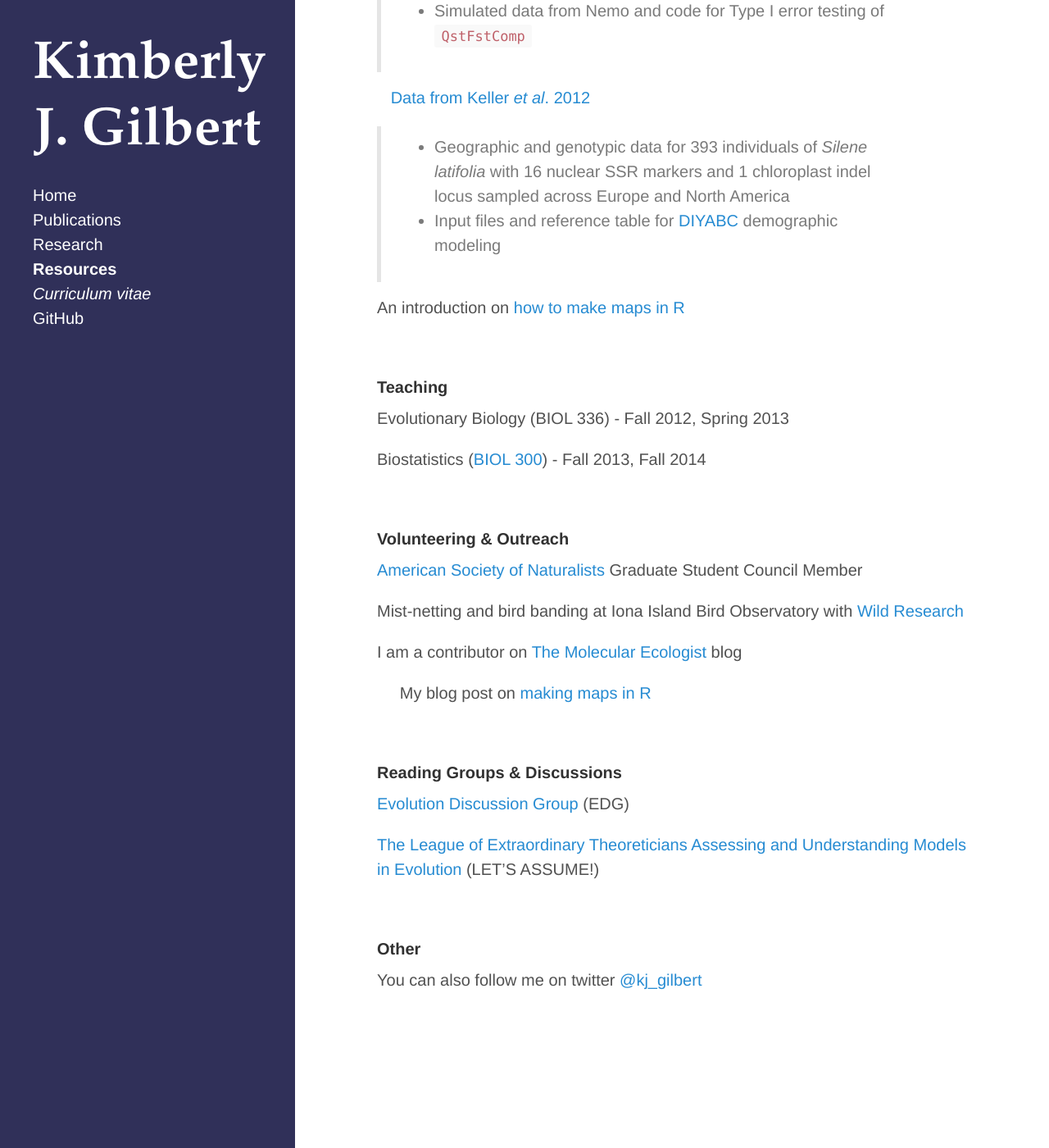
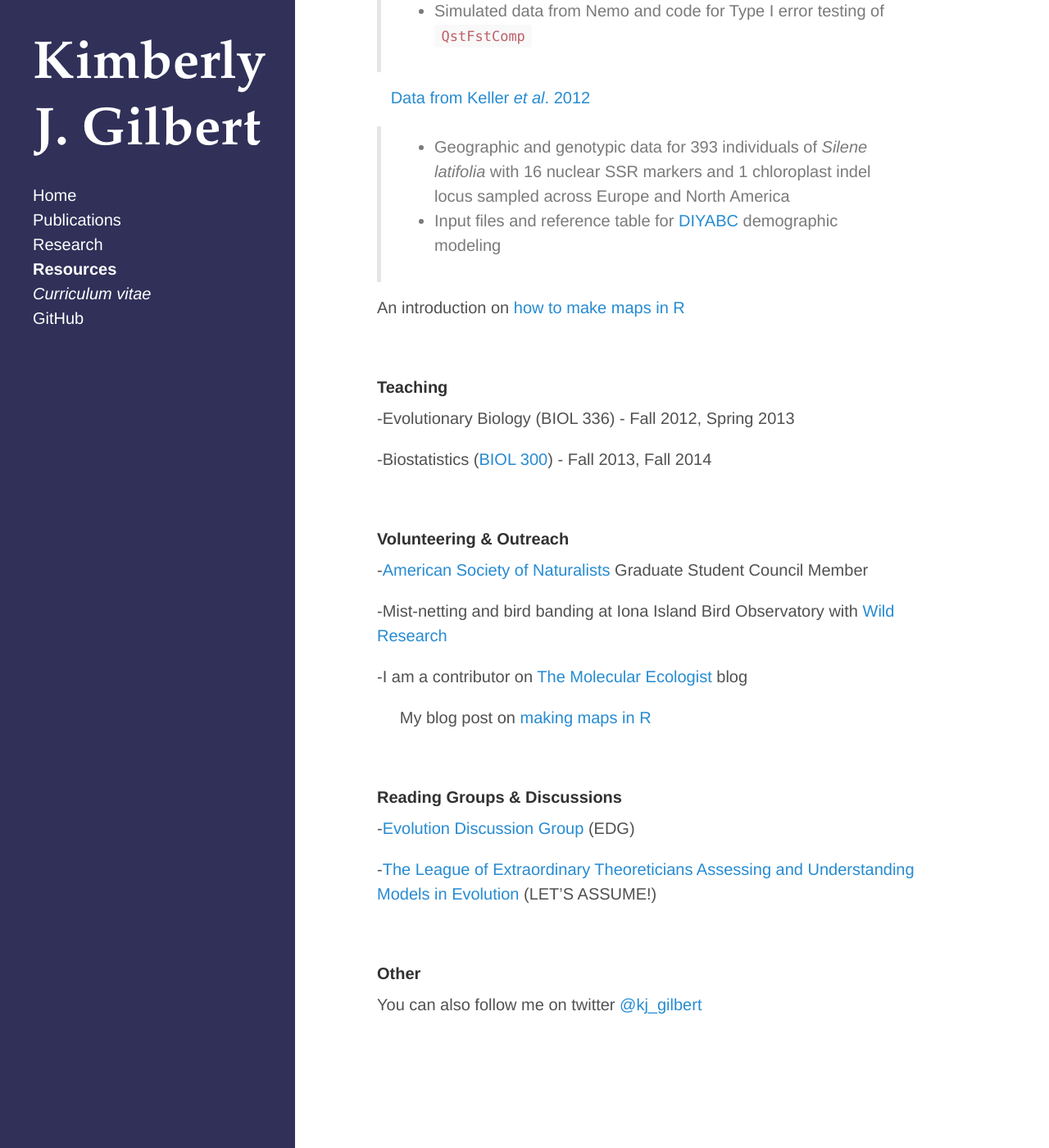
Before and after one commit to kjgilbert/kjgilbert.github.io, a Jekyll site: the page built from resources.md, in a window 1280 px wide and 1400 px high, scrolled down 441 px. Shown: the whole window at 82% size. Built offline with Jekyll 4.4.1, drawn with Linux system fonts in a browser that asks for light colours; Markdown is read by kramdown in place of the engine named in the settings.

```diff
--- a/resources.md
+++ b/resources.md
@@ -28,19 +28,19 @@ An introduction on [how to make maps in R](https://github.com/kjgilbert/kjgilber
 
 #### Teaching
 
-Evolutionary Biology (BIOL 336) - Fall 2012, Spring 2013
+-Evolutionary Biology (BIOL 336) - Fall 2012, Spring 2013
 
-Biostatistics ([BIOL 300](http://www.zoology.ubc.ca/~whitlock/bio300/)) - Fall 2013, Fall 2014
+-Biostatistics ([BIOL 300](http://www.zoology.ubc.ca/~whitlock/bio300/)) - Fall 2013, Fall 2014
 
 &nbsp;
 
 #### Volunteering & Outreach
 
-[American Society of Naturalists](http://www.amnat.org/home.html) Graduate Student Council Member
+-[American Society of Naturalists](http://www.amnat.org/home.html) Graduate Student Council Member
 
-Mist-netting and bird banding at Iona Island Bird Observatory with [Wild Research](http://wildresearch.ca/)
+-Mist-netting and bird banding at Iona Island Bird Observatory with [Wild Research](http://wildresearch.ca/)
 
-I am a contributor on [The Molecular Ecologist](http://www.molecularecologist.com/) blog
+-I am a contributor on [The Molecular Ecologist](http://www.molecularecologist.com/) blog
 
 &nbsp;&nbsp;&nbsp;&nbsp; My blog post on [making maps in R](http://www.molecularecologist.com/2012/09/making-maps-with-r/)
 
@@ -48,9 +48,9 @@ I am a contributor on [The Molecular Ecologist](http://www.molecularecologist.co
 
 #### Reading Groups & Discussions
 
-[Evolution Discussion Group](http://www.biodiversity.ubc.ca/edg/) (EDG)
+-[Evolution Discussion Group](http://www.biodiversity.ubc.ca/edg/) (EDG)
 
-[The League of Extraordinary Theoreticians Assessing and Understanding Models in Evolution](http://www.zoology.ubc.ca/let/) (LET’S ASSUME!)
+-[The League of Extraordinary Theoreticians Assessing and Understanding Models in Evolution](http://www.zoology.ubc.ca/let/) (LET’S ASSUME!)
 
 &nbsp;
 
```
